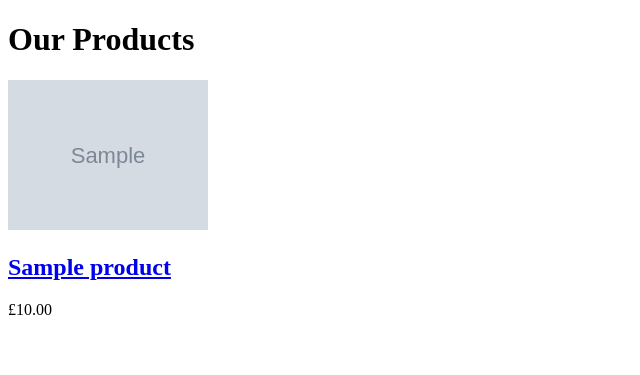
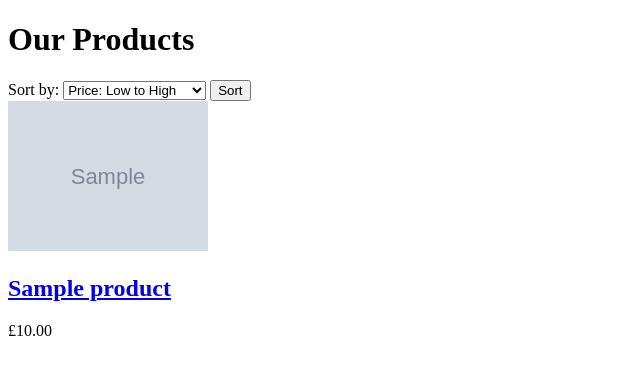
Before and after one commit to Ionut-Cora/sia-shop, a Django app: page /products/ in a window 1280 px wide. Shown: the top 375 px of the page, without its empty margins (0-640 px from the left). Run offline with Django 3.2, Linux system fonts and the light colour scheme; tables that the repository leaves empty hold one stand-in row (values such as "Sample post"); grey boxes marked "Sample" are stand-in pictures.

Commit message:
Add product sorting by price rating and category

```diff
--- a/products/templates/products/products.html
+++ b/products/templates/products/products.html
@@ -7,6 +7,16 @@
 </head>
 <body>
     <h1>Our Products</h1>
+
+    <form method="GET" action="{% url 'products' %}">
+        <label for="sort">Sort by:</label>
+        <select name="sort" id="sort">
+            <option value="price">Price: Low to High</option>
+            <option value="rating">Rating: Highest First</option>
+            <option value="category">Category</option>
+        </select>
+        <button type="submit">Sort</button>
+    </form>
 
     {% for product in products %}
         <div>
--- a/products/views.py
+++ b/products/views.py
@@ -3,8 +3,16 @@ from .models import Product
 
 
 def all_products(request):
-    """Display all products."""
     products = Product.objects.all()
+
+    sort = request.GET.get('sort', 'price')
+
+    if sort == 'rating':
+        products = products.order_by('-rating')
+    elif sort == 'category':
+        products = products.order_by('category__name')
+    else:
+        products = products.order_by('price')
 
     context = {
         'products': products,
```
